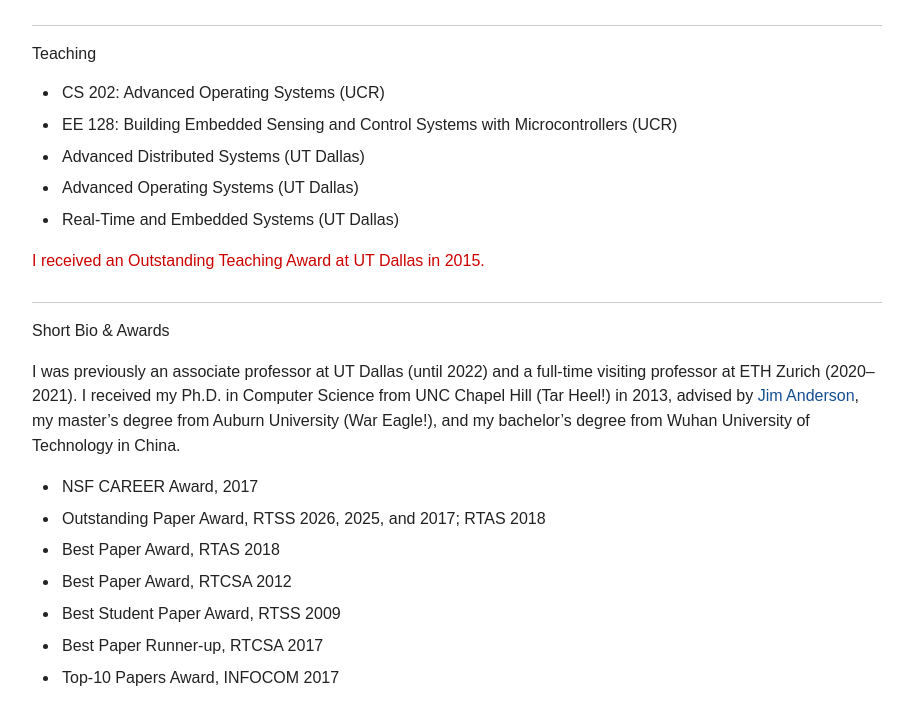
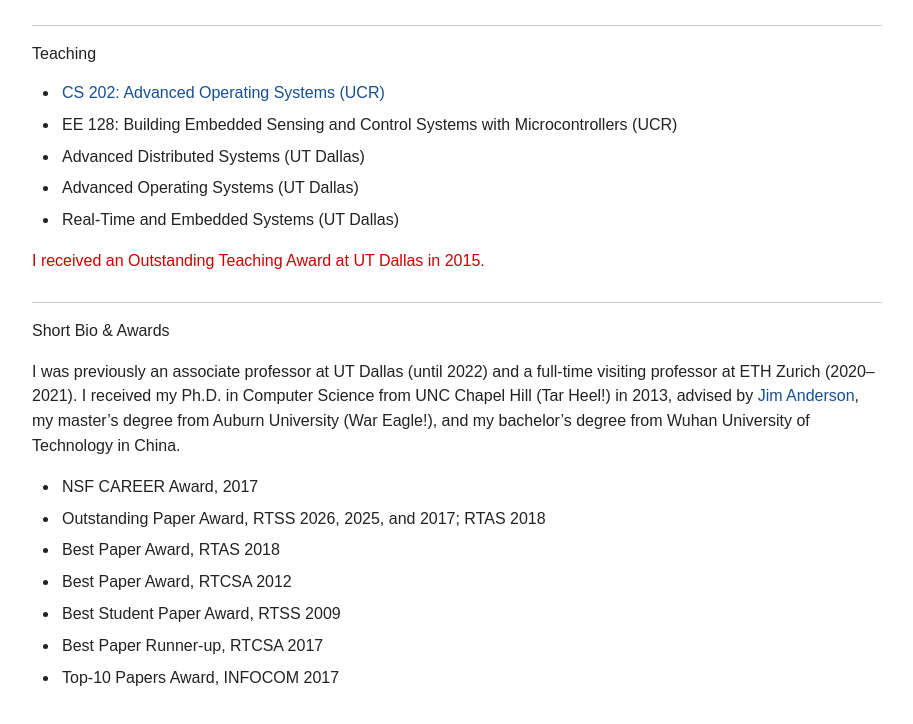
Before and after one commit to cong2mars/cong2mars.github.io, a plain HTML site: page index.html in a window 1280 px wide. Shown: the part 1520-2244 px from the top of the page, without its empty margins (183-1096 px from the left). Drawn offline with Linux system fonts and the light colour scheme.

Commit message:
Link CS202 teaching entry to the Fall 2026 course page

```diff
--- a/index.html
+++ b/index.html
@@ -130,7 +130,7 @@
 <h2>Teaching
 </h2>
 <ul>
-<li>CS 202: Advanced Operating Systems (UCR)
+<li><a href="teaching/UCR/AOS/F26.html">CS 202: Advanced Operating Systems (UCR)</a>
 </li>
 <li>EE 128: Building Embedded Sensing and Control Systems with Microcontrollers (UCR)
 </li>
```
